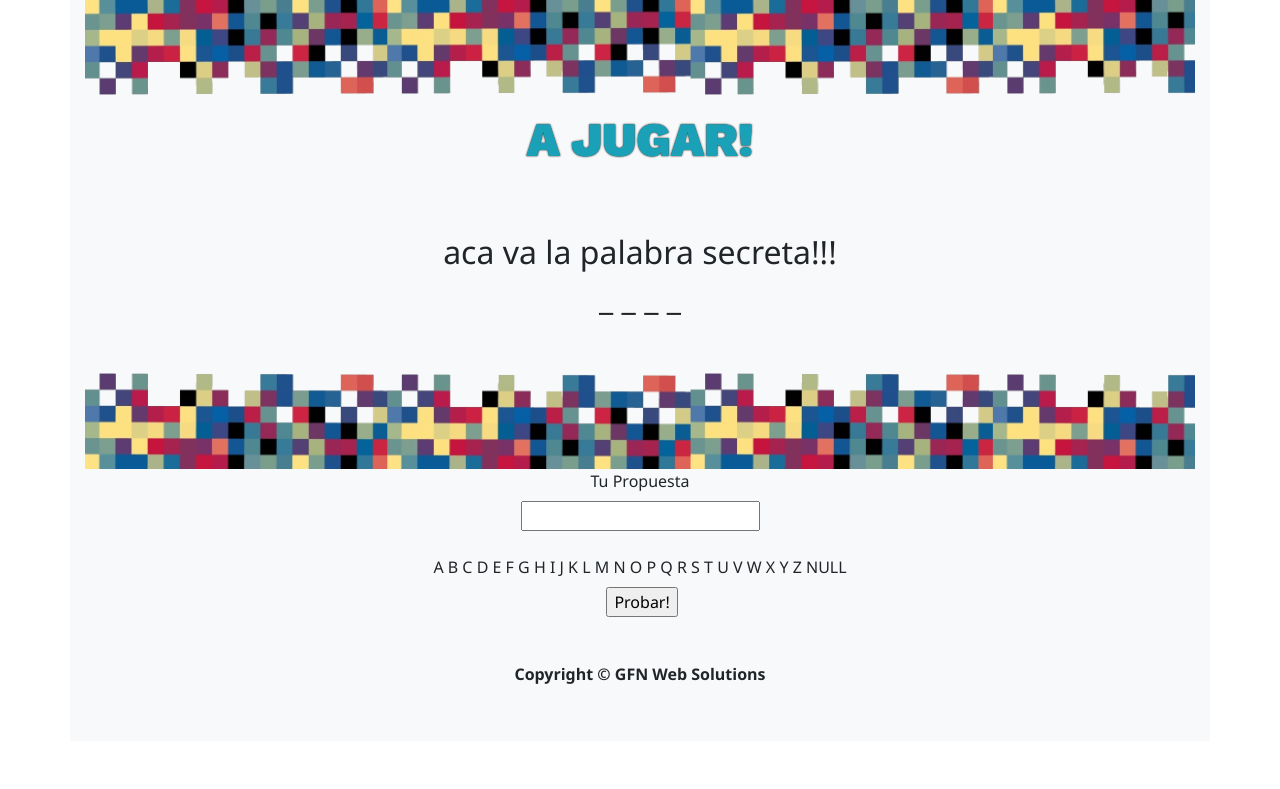
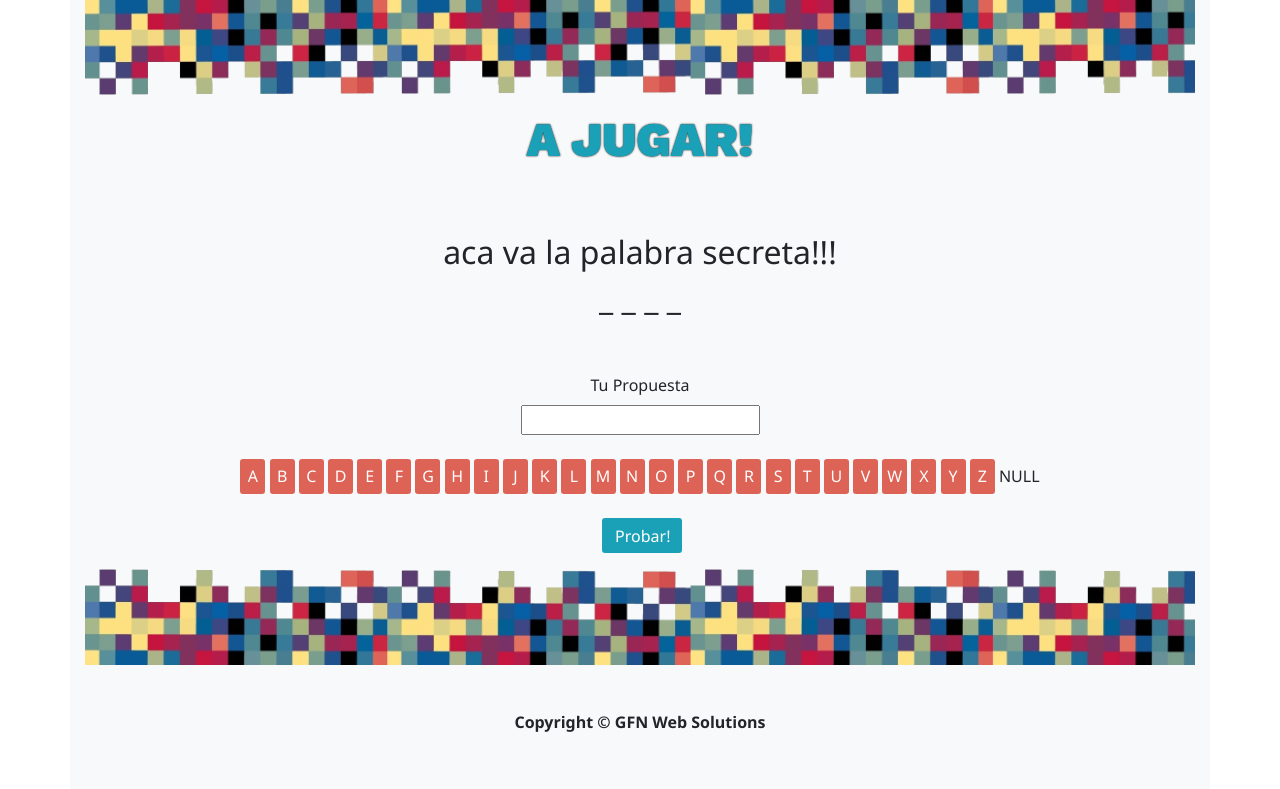
Before and after one commit to mollzilla/proyectointDH, a PHP site: page /jugar.php in a window 1280 px wide. Shown: the part 95-884 px from the top of the page. Before the commit the page ends 779 px from the top, so only its background shows below. Run offline with PHP 8.4, Linux system fonts and the light colour scheme; data that the repository does not hold is empty.

Commit message:
ultimos detalles

```diff
--- a/web/css/jugar.css
+++ b/web/css/jugar.css
@@ -7,7 +7,16 @@
  color: white;
  line-height: 35px;
 }
+
 .botoncito-check:checked + .botoncito-letra {
   background-color: green;
+}
 
+.botoncito-probar {
+ background-color: rgb(26,161,183) ;
+ width: 80px;
+ height: 35px;
+ border-radius: 3px;
+ color: white;
+ line-height: 20px;
 }
--- a/web/css/main.css
+++ b/web/css/main.css
@@ -12,28 +12,15 @@
   text-shadow: 0 0 2px #000;;
 }
 
-
 li {
     list-style-type: none;
 }
-
-div .footer1 {
-
-  padding:
-}
-
-
 
 @media (min-width: 968px) {
 
 a ion-icon.iconito {
   font-size: 48px;
   }
-}
-
-li.segundo-row {
-
-
 }
 
 
--- a/web/head.php
+++ b/web/head.php
@@ -10,8 +10,9 @@
     <link rel="stylesheet" href="https://stackpath.bootstrapcdn.com/bootstrap/4.3.1/css/bootstrap.min.css" integrity="sha384-ggOyR0iXCbMQv3Xipma34MD+dH/1fQ784/j6cY/iJTQUOhcWr7x9JvoRxT2MZw1T" crossorigin="anonymous">
     <meta http-equiv="X-UA-Compatible" content="ie=edge">
     <link rel="stylesheet" href="./css/main.css">
-    <link rel="stylesheet" href="./css/home2.css">
+    <link rel="stylesheet" href="./css/home.css">
     <link rel="stylesheet" href="./css/ranking.css">
+    <link rel="stylesheet" href="./css/jugar.css">
 
 
 <!--Queria los de Ionicon pero traje todos por las dudas de que quiera usarlos en algun momento -->
@@ -38,7 +39,7 @@
   unset($_SESSION["email"]);
 }
 if (isset($_SESSION["email"])) {
-
+  //aca no se que tiene que ir pero seguro algo
 }
 
 
--- a/web/jugar.php
+++ b/web/jugar.php
@@ -4,40 +4,29 @@
     <?php $seccion = "A Jugar!";
     include("head.php");
     include("botonera.php")?>
-
   </head>
 
-  <body>
-    <div class="container bg-light text-center">
-
-    <nav>
-
-    </nav>
-
+<body>
+  <div class="container bg-light text-center">
     <div class="bg-tarjetita pt-5 pb-5">
     </div>
-
 <main>
-
-
   <h1 class= "text-center pt-3 pb-3 m-0 titulo-jueguito text-wrap">A JUGAR!</h1>
 
   <div class="palabra-a-adivinar p-5">
     <h2>aca va la palabra secreta!!!</h2>
     <h2>_ _ _ _</h2>
   </div>
-  <div class="bg-fondito pt-5 pb-5 ">
-  </div>
+
 
   <form class="" action="jugar.php" method="post">
     <label for="palabra">Tu Propuesta</label><br>
     <input type="text" id="palabra" name="palabra" value=""><br><br>
 
-    <?php
-
+  <?php
       foreach(range('a','z') as $v){  ?>
         <?php //necesito de alguna manera generar persistencia, pero no se como hacerlo con el bucle for. aca va un intento
-        //if (isset($_POST)) { //si se mando algo... ?>
+      //if (isset($_POST)) { //si se mando algo... ?>
             <!-- <input type="checkbox" id="letra" name="<?=$_POST["$v"]?>" value="<?=$_POST["$v"] // la letra que fue enviada va a estar checkeada o sea...?>" checked>
             <?php //} fin del if. else { ?>
         -->
@@ -48,33 +37,21 @@
         var_dump($_POST["letra"]);
       } ?>
 
-
-
-        <?php // }?>
-
-
-
     <br><label for="enviar"></label>
-    <input type="submit" id="probar" name="probar" value="Probar!">
+    <input type="submit" id="probar" name="probar" value="Probar!" class="my-3 btn botoncito-probar">
   </form>
 
 
 
+</main>
 
+<div class="bg-fondito pt-5 pb-5 ">
+</div>
 
+<footer>
+  <?php include('footer.php'); ?>
+</footer>
 
-
-
-
-    <div class="footer">
-
-  <nav>
-    <?php include 'footer.php'; ?>
-  </nav>
-
-  </div>
-
-</main>
 </div>
 
 </body>
```
Also changed, not shown: web/home.php (+8 -16 lines), web/css/home.css (renamed from web/css/home2.css), web/img/pixelated-fruits.jpg, web/img/tipitos.jpg, 1 other file.
